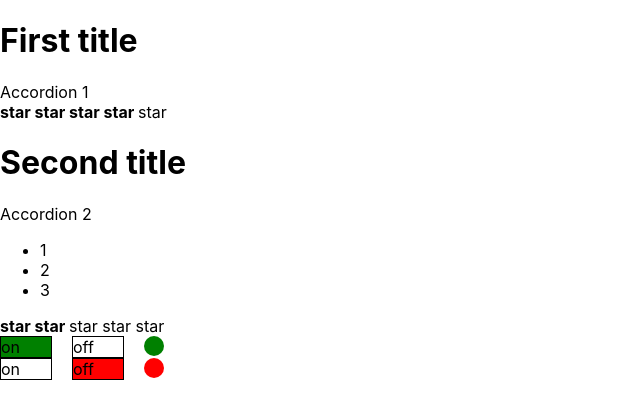
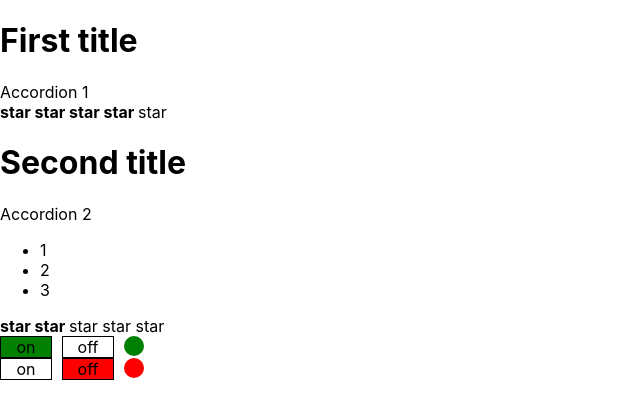
Before and after one commit to antonsadovskiy/react-kabzda, a React (Create React App) app: page / in a window 1280 px wide. Shown: the top 418 px of the page, without its empty margins (0-640 px from the left). Built offline with nearby package versions, Linux system fonts and the light colour scheme.

Commit message:
refactored code

```diff
--- a/src/App.tsx
+++ b/src/App.tsx
@@ -17,7 +17,6 @@ function App() {
 
             <OnOff state={true}/>
             <OnOff state={false}/>
-
         </div>
     );
 }
--- a/src/components/OnOff/OnOff.module.css
+++ b/src/components/OnOff/OnOff.module.css
@@ -1,44 +1,35 @@
 .container {
     display: flex;
-    gap: 20px
-}
-.lamp {
-    width: 20px;
-    height: 20px;
-    border-radius: 50%;
-    background-color: red;
+    gap: 10px
 }
 
-.blockOn {
-    width: 50px;
-    height: 20px;
-    border: 1px solid black;
-    background-color: green;
-}
-
-.blockOff {
-    width: 50px;
-    height: 20px;
-    border: 1px solid black;
-    background-color: red;
-}
-
-.block {
+.block, .blockOn, .blockOff {
+    display: flex;
+    align-items: center;
+    justify-content: center;
     width: 50px;
     height: 20px;
     border: 1px solid black;
 }
 
-.lampOn {
+.blockOn {
+    background-color: green;
+}
+
+.blockOff {
+    background-color: red;
+}
+
+.lamp {
     width: 20px;
     height: 20px;
     border-radius: 50%;
+}
+
+.lampOn {
     background-color: green;
 }
 
 .lampOff {
-    width: 20px;
-    height: 20px;
-    border-radius: 50%;
     background-color: red;
 }
--- a/src/components/OnOff/OnOff.tsx
+++ b/src/components/OnOff/OnOff.tsx
@@ -15,7 +15,7 @@ export function OnOff(props: OnOffPropsType) {
             <div className={!(props.state)? s.blockOff : s.block}>
                 off
             </div>
-            <div className={(props.state)? s.lampOn : s.lampOff}>
+            <div className={(props.state)? `${s.lampOn} ${s.lamp}` : `${s.lampOff} ${s.lamp}`}>
 
             </div>
         </div>
```
